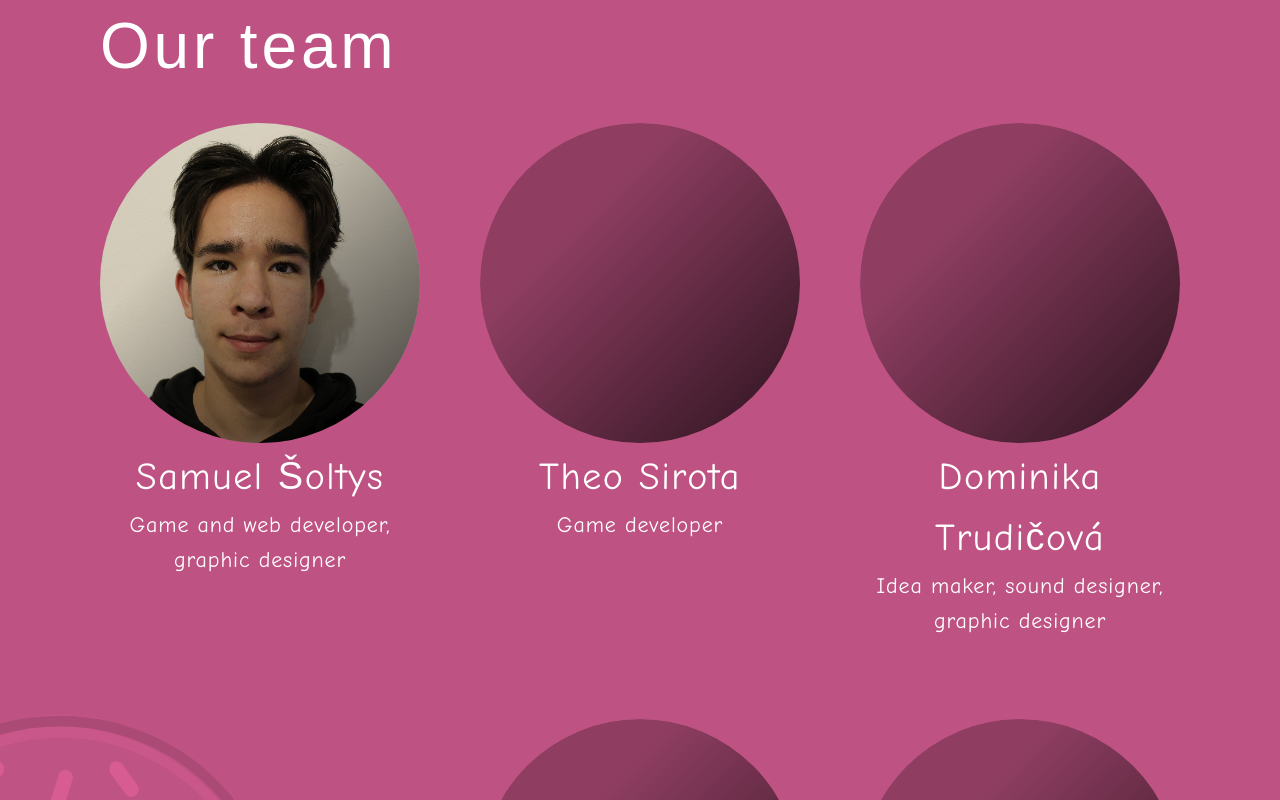
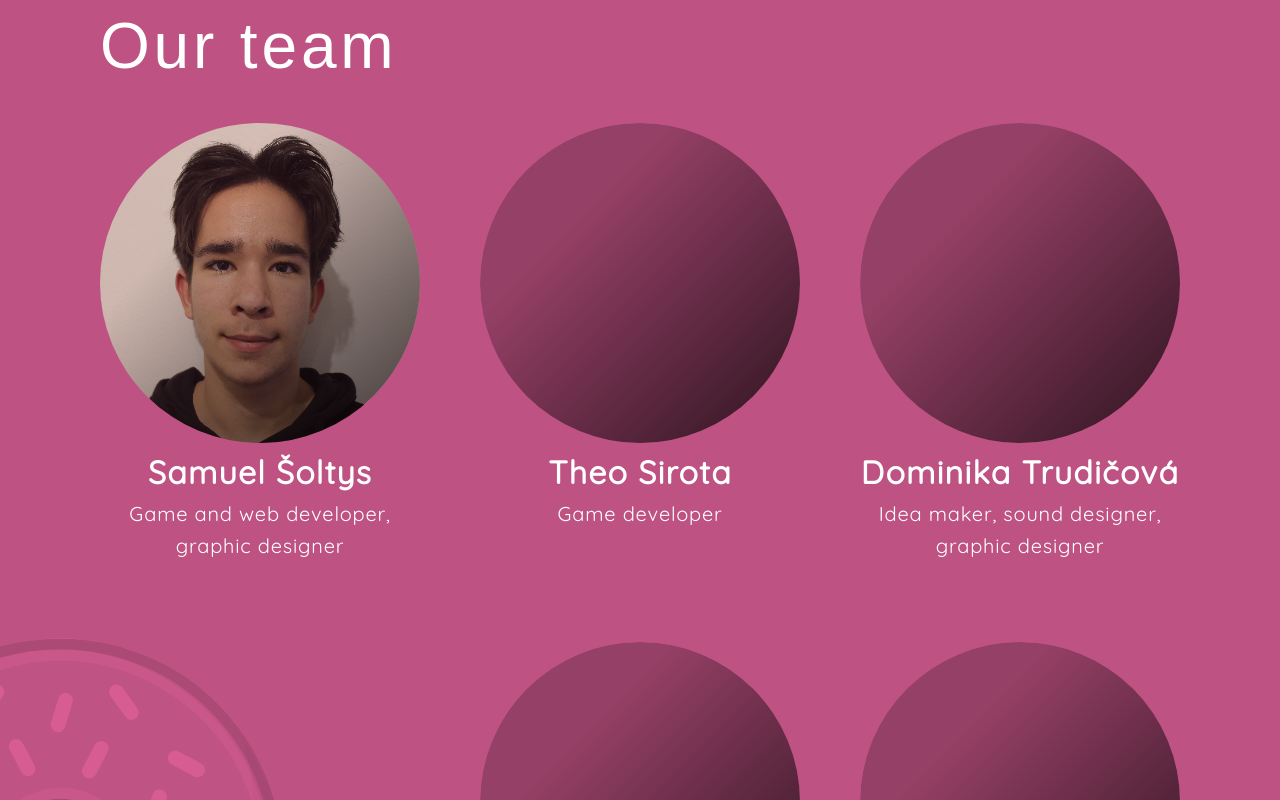
Before and after one commit to samuel-soltys/koblihy-website, a Next.js app: page / in a window 1280 px wide. Shown: the part 1140-1940 px from the top of the page. Built offline with nearby package versions, Linux system fonts and the light colour scheme; a web font is replaced by a local one.

Commit message:
Change of font

```diff
--- a/package.json
+++ b/package.json
@@ -9,7 +9,7 @@
     "lint": "next lint"
   },
   "dependencies": {
-    "@fontsource/comic-neue": "^4.5.9",
+    "@fontsource/quicksand": "^4.5.10",
     "next": "12.3.0",
     "react": "18.2.0",
     "react-dom": "18.2.0",
--- a/src/pages/index.tsx
+++ b/src/pages/index.tsx
@@ -1,7 +1,7 @@
 import type { NextPage } from "next";
 import Loading from "../components/loading";
 import Header from "../components/header";
-import "@fontsource/comic-neue";
+import "@fontsource/quicksand";
 import { useEffect, useRef } from "react";
 import Member from "../components/member";
 import InfoBlock from "../components/infoblock";
--- a/src/scss/design-system/_typography.scss
+++ b/src/scss/design-system/_typography.scss
@@ -13,7 +13,7 @@
     letter-spacing: 0.06em;
 }
 .font-comic-neue {
-    font-family: "Comic Neue", sans-serif;
+    font-family: "Quicksand", sans-serif;
     letter-spacing: 0.04em;
 }
 
@@ -40,7 +40,7 @@ body, html {
 .font-xxl { font-size: 64px; }
 .font-xl { font-size: 48px; }
 .font-l { font-size: 32px; }
-.font-m { font-size: 22px; }
+.font-m { font-size: 20px; }
 .font-s { font-size: 18px; }
 .font-ss { font-size: 16px; }
 
--- a/src/scss/main.scss
+++ b/src/scss/main.scss
@@ -59,8 +59,8 @@ h1 { margin-bottom: 40px; }
 	align-items: center;
 	margin-top: 50px;
 	p {
-		font-size: 32px;
-		width: 30ch;
+		font-size: 28px;
+		width: 35ch;
 	}
 	.illustration { margin-right: -200px; }
 }
@@ -77,8 +77,12 @@ h1 { margin-bottom: 40px; }
 			.photo {
 				border-radius: 100%;
 				width: 100%;
+				opacity: 0.85;
 			}
-			.name { font-size: 38px; }
+			.name {
+				@extend .font-weight-600;
+				font-size: 32px;
+			}
 			.socials {
 				position: absolute;
 				top: 0;
```
Also changed, not shown: 1 other file (tests, documents, lock files or other folders).
